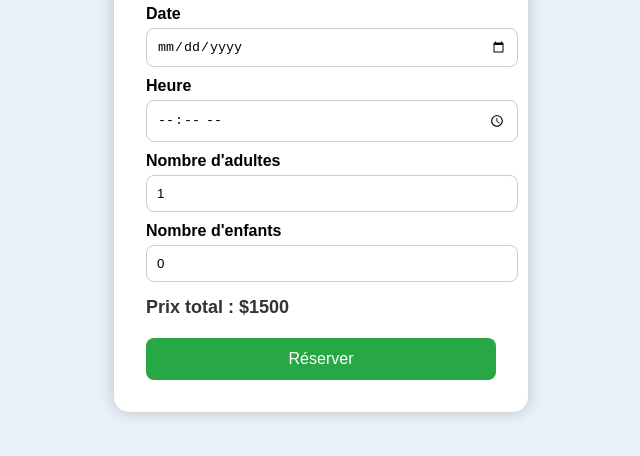
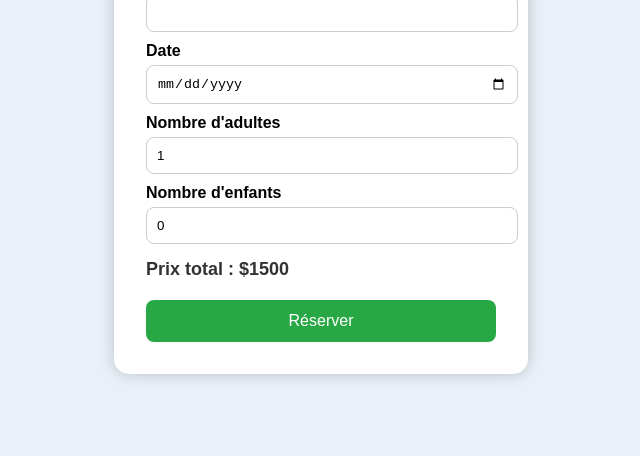
Before and after one commit to Titouan2912/reservation, a plain HTML site: page index.html in a window 1280 px wide. Shown: the part 290-746 px from the top of the page, without its empty margins (319-959 px from the left). Drawn offline with Linux system fonts and the light colour scheme.

Commit message:
Add files via upload

```diff
--- a/index.html
+++ b/index.html
@@ -16,9 +16,6 @@
       <label>Date</label>
       <input type="date" id="date" required />
 
-      <label>Heure</label>
-      <input type="time" id="time" required />
-
       <label>Nombre d'adultes</label>
       <input type="number" id="adults" min="0" value="1" required />
 
```
